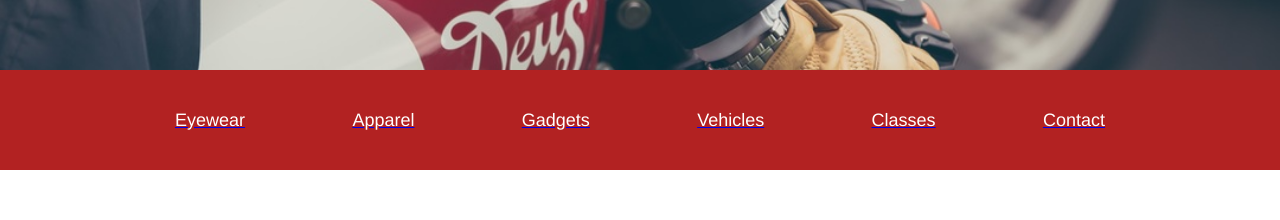
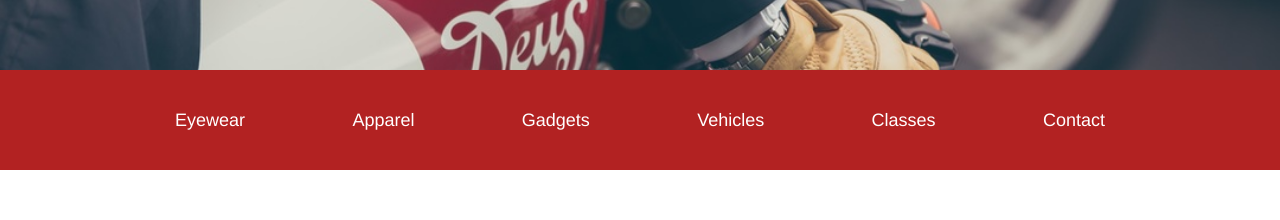
Before and after one commit to Cholthida/SecretAgentSupply, a plain HTML site: page index.html in a window 1280 px wide. Shown: the part 434-654 px from the top of the page. Drawn offline with Linux system fonts and the light colour scheme.

Commit message:
Update style.css

```diff
--- a/style.css
+++ b/style.css
@@ -92,6 +92,9 @@ nav {
   justify-content: center;
   align-items: center;
   background-color: firebrick;
+}
+nav ul a{
+  text-decoration: none;
 }
 nav #laptop {
   width: 960px;
```
